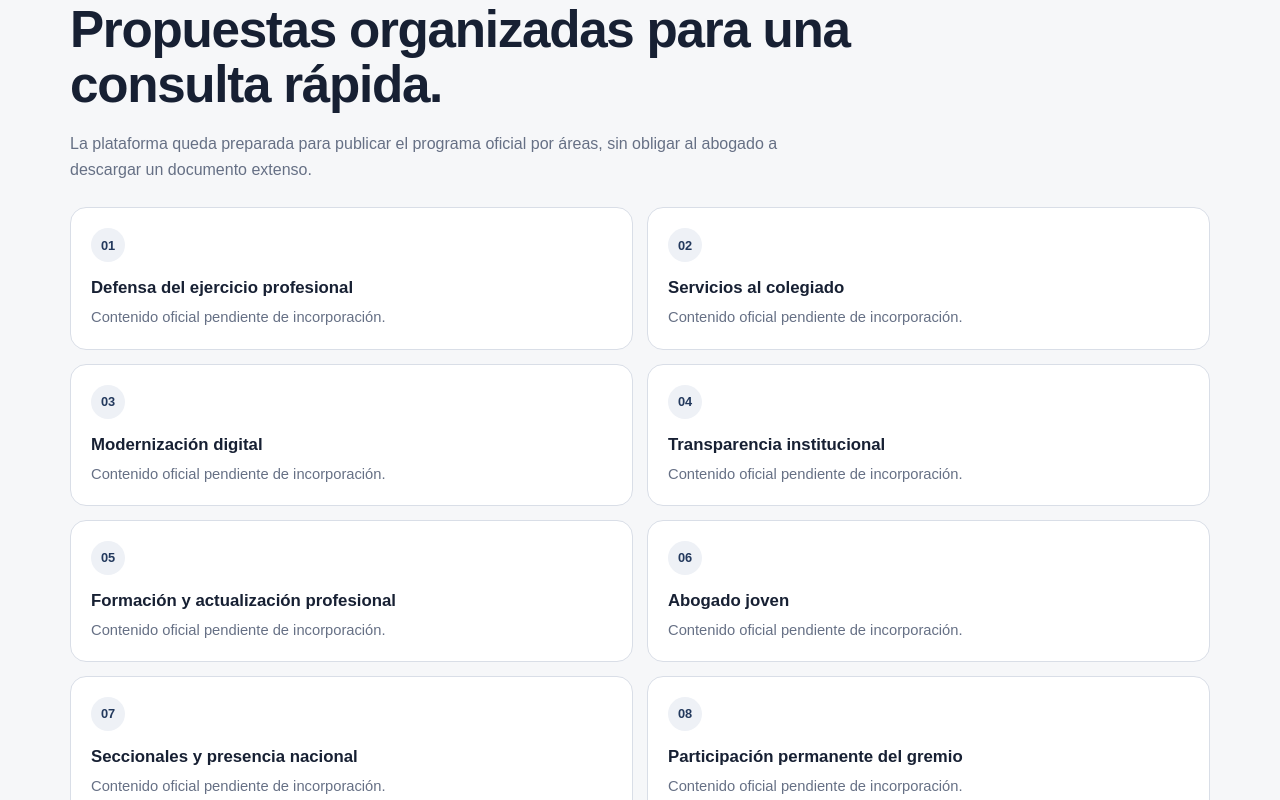
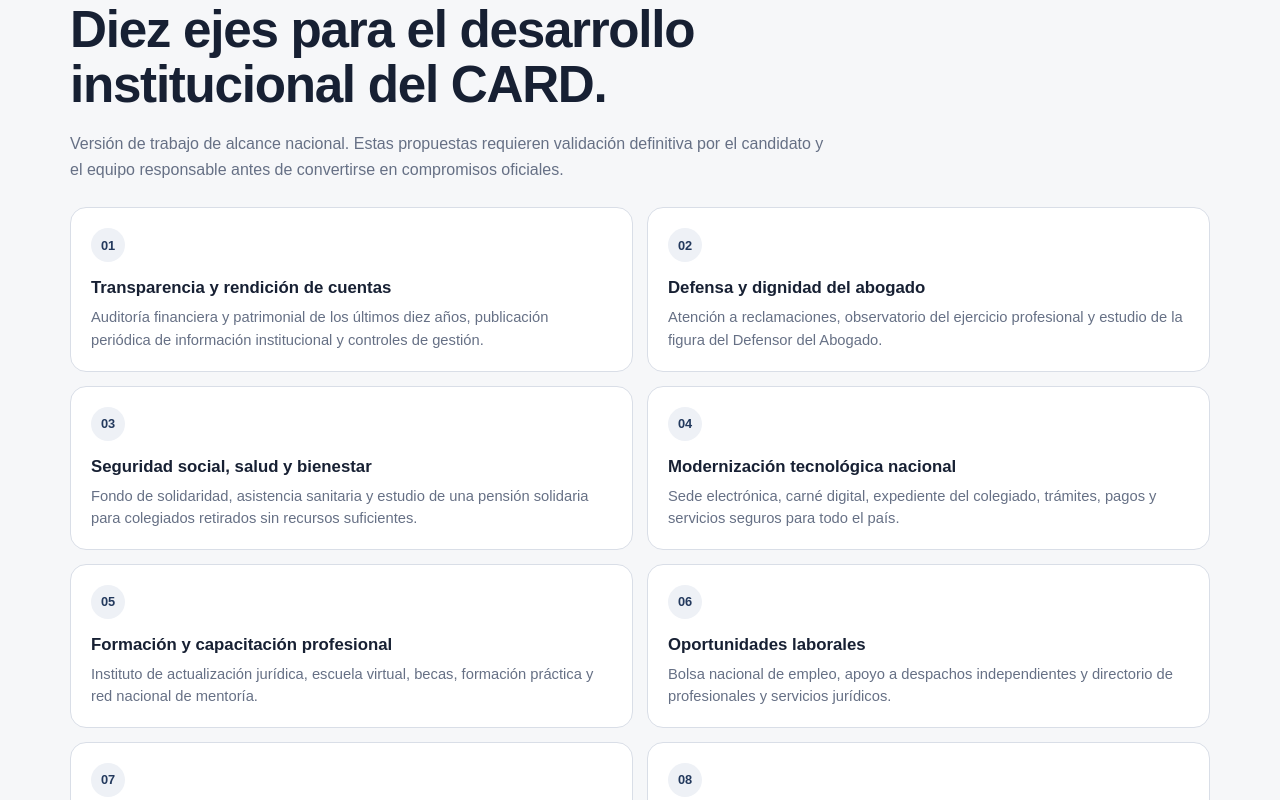
Before and after one commit to admin-valia-netizen/nunez-card-2026, a Next.js app: page / in a window 1280 px wide. Shown: the part 1580-2380 px from the top of the page. Built offline with nearby package versions, Linux system fonts and the light colour scheme.

Commit message:
Add ten national program axes as clearly labeled draft content

```diff
--- a/app/page.tsx
+++ b/app/page.tsx
@@ -1,12 +1,14 @@
 const programAreas = [
-  "Defensa del ejercicio profesional",
-  "Servicios al colegiado",
-  "Modernización digital",
-  "Transparencia institucional",
-  "Formación y actualización profesional",
-  "Abogado joven",
-  "Seccionales y presencia nacional",
-  "Participación permanente del gremio",
+  {title:"Transparencia y rendición de cuentas", description:"Auditoría financiera y patrimonial de los últimos diez años, publicación periódica de información institucional y controles de gestión."},
+  {title:"Defensa y dignidad del abogado", description:"Atención a reclamaciones, observatorio del ejercicio profesional y estudio de la figura del Defensor del Abogado."},
+  {title:"Seguridad social, salud y bienestar", description:"Fondo de solidaridad, asistencia sanitaria y estudio de una pensión solidaria para colegiados retirados sin recursos suficientes."},
+  {title:"Modernización tecnológica nacional", description:"Sede electrónica, carné digital, expediente del colegiado, trámites, pagos y servicios seguros para todo el país."},
+  {title:"Formación y capacitación profesional", description:"Instituto de actualización jurídica, escuela virtual, becas, formación práctica y red nacional de mentoría."},
+  {title:"Oportunidades laborales", description:"Bolsa nacional de empleo, apoyo a despachos independientes y directorio de profesionales y servicios jurídicos."},
+  {title:"Fortalecimiento de las seccionales", description:"Descentralización de los servicios, participación territorial y distribución transparente de recursos."},
+  {title:"Apoyo a los abogados jóvenes", description:"Primer empleo jurídico, mentoría, capacitación, becas y apoyo para iniciar el ejercicio profesional."},
+  {title:"Asistencia jurídica y compromiso social", description:"Orientación legal para población vulnerable, jornadas nacionales y programas de asistencia jurídica con criterios transparentes."},
+  {title:"Participación gremial y comunicación directa", description:"Núñez te Escucha, consultas a los colegiados, seguimiento de solicitudes y rendición periódica de resultados."},
 ];
 
 export default function Home() {
@@ -67,14 +69,14 @@ export default function Home() {
 
       <section className="section content-section" id="programa">
         <div className="section-kicker">PROGRAMA 2026–2029</div>
-        <h2>Propuestas organizadas para una consulta rápida.</h2>
-        <p className="section-copy">La plataforma queda preparada para publicar el programa oficial por áreas, sin obligar al abogado a descargar un documento extenso.</p>
+        <h2>Diez ejes para el desarrollo institucional del CARD.</h2>
+        <p className="section-copy">Versión de trabajo de alcance nacional. Estas propuestas requieren validación definitiva por el candidato y el equipo responsable antes de convertirse en compromisos oficiales.</p>
         <div className="program-grid">
           {programAreas.map((area, index) => (
-            <article className="program-card" key={area}>
+            <article className="program-card" key={area.title}>
               <span>{String(index + 1).padStart(2, "0")}</span>
-              <h3>{area}</h3>
-              <p>Contenido oficial pendiente de incorporación.</p>
+              <h3>{area.title}</h3>
+              <p>{area.description}</p>
             </article>
           ))}
         </div>
@@ -136,7 +138,7 @@ export default function Home() {
       <section className="section compact">
         <div className="notice">
           <strong>Versión inicial funcional.</strong>
-          <p>La estructura, navegación y módulos principales ya están definidos. El logotipo, programa, biografía y demás contenidos oficiales se incorporarán únicamente cuando sean entregados o confirmados.</p>
+          <p>La estructura y la navegación ya están definidas. El programa se presenta como borrador de trabajo. La biografía, el logotipo y los contenidos oficiales se publicarán una vez confirmados.</p>
         </div>
       </section>
 
```
